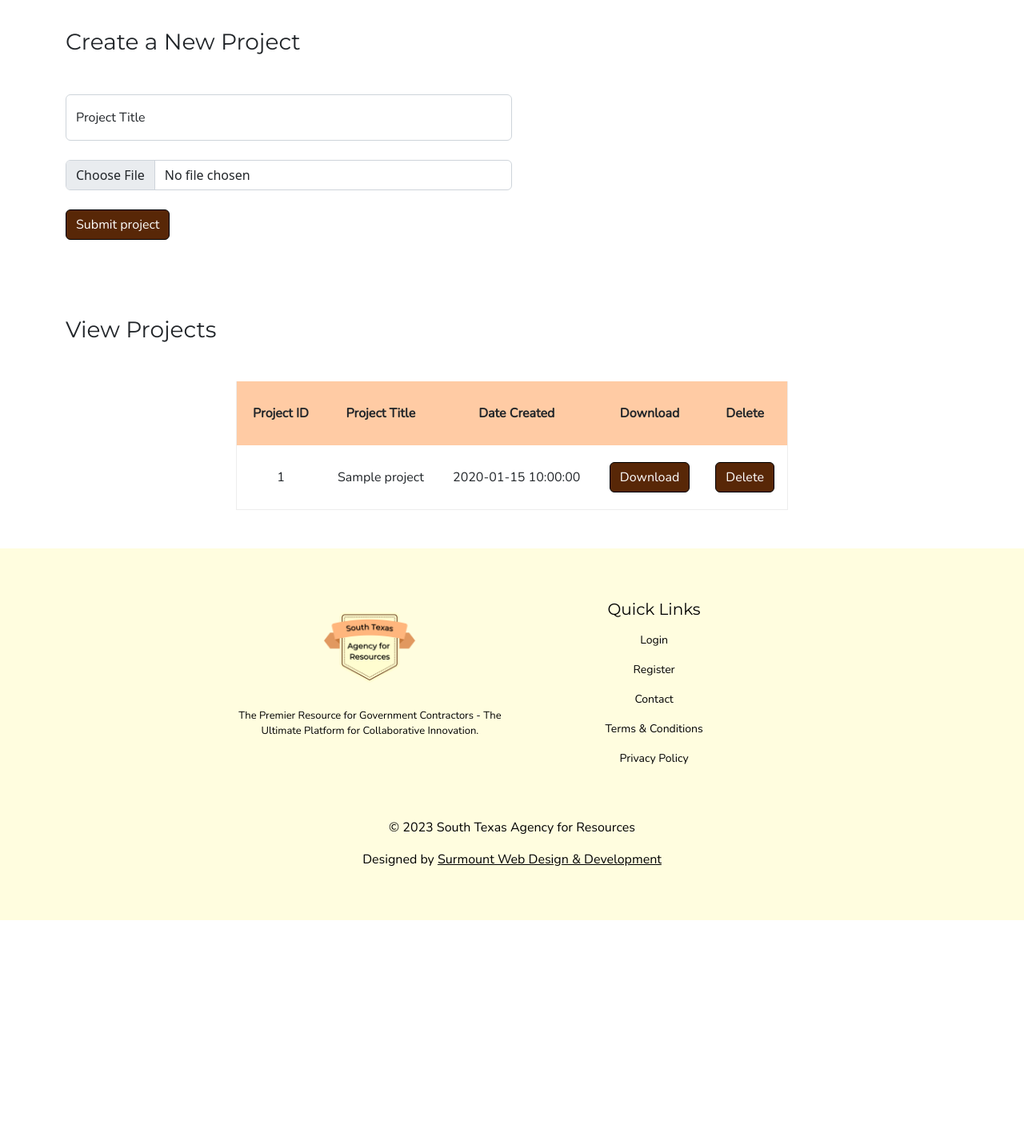
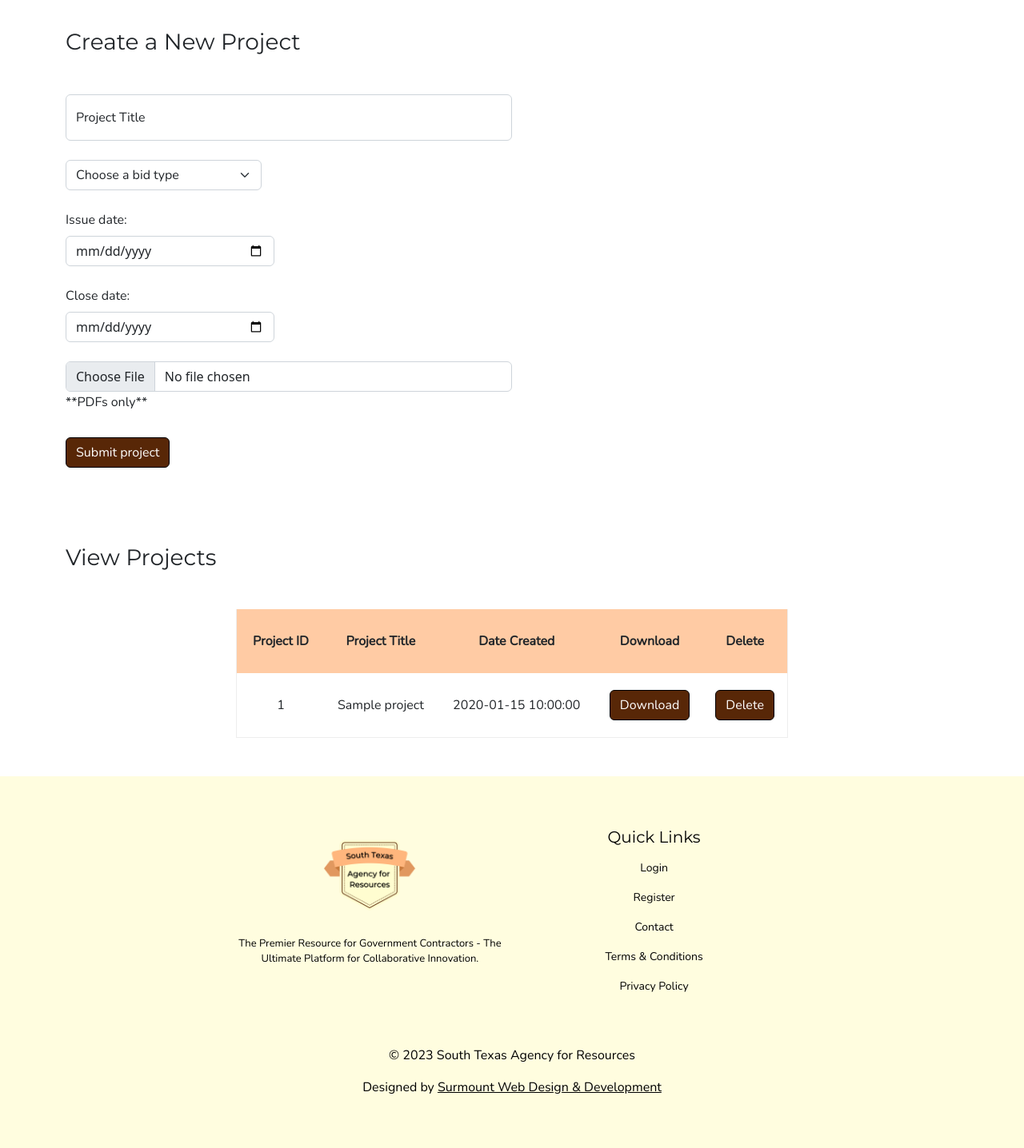
Before and after one commit to bharding216/star, a Python web app: template project/templates/manage_project.html in a window 1280 px wide. Shown: the part 262-1698 px from the top of the page at 80% size. Before the commit the page ends 1413 px from the top, so only its background shows below. Run offline with Jinja, Linux system fonts and the light colour scheme; the template is opened without the code that fills it: most values are stand-ins (such as "Sample title", 1, 10 or a date in 2020); some libraries are stand-ins or nearby versions.

Commit message:
revised doc upload

```diff
--- a/project/models.py
+++ b/project/models.py
@@ -55,3 +55,4 @@ class project_meta(db.Model):
     uploaded_by_user_id = db.Column(db.Integer)
     date_time_stamp = db.Column(DateTime)
     filename_uuid = db.Column(db.String(500))
+    file_path = db.Column(db.String(500))
--- a/project/templates/manage_project.html
+++ b/project/templates/manage_project.html
@@ -41,10 +41,35 @@
                 <label for="title">Project Title</label>
             </div>
 
+            <div class="mb-4">
+                <select name="bid_type" class="form-select"
+                    style="width:auto" id="bid_type">
+
+                    <option selected disabled="disabled">Choose a bid type</option>
+                    <option value="IFB">Invitation for Bid (IFB)</option>
+                    <option value="RFP">Request for Proposal (RFP)</option>
+                </select>
+            </div>
+
+            <div class="row">
+                <div class="col-6 col-md-3 mb-4">
+                    <label for="issue_date" class="form-label">Issue date:</label>
+                    <input type="date" id="issue_date" name="issue_date" class="form-control">
+                </div>
+            </div>
+
+            <div class="row">
+                <div class="col-6 col-md-3 mb-4">
+                    <label for="close_date" class="form-label">Close date:</label>
+                    <input type="date" id="close_date" name="close_date" class="form-control">
+                </div>
+            </div>
+
+
             <div class="mb-4 col-md-8 col-lg-6">
                 <input type="file" name="file" class="form-control">
+                <label for="file" class="form-label">**PDFs only**</label>
             </div>
-
 
             <button type="submit"
                 class="btn btn-primary"
@@ -93,7 +118,7 @@
                         </td>
 
                         <td class="text-center align-middle">
-                            <form action="{{ url_for('views.delete_project') }}" method="POST">
+                            <form action="{{ url_for('views.delete_project') }}" method="POST" onsubmit="return confirmDelete()">
                                 <input type="hidden" name="project_id" value="{{ project.id }}">
                                 <input type="hidden" name="title" value="{{ project.title }}">
                                 <input type="hidden" name="date_time_stamp" value="{{ project.date_time_stamp }}">
@@ -112,4 +137,17 @@
     </div>
 </div>
 
+
+<script>
+
+function confirmDelete() {
+    if (confirm("Are you sure you want to delete this record?")) {
+        return true;
+    } else {
+        return false;
+    }
+}
+
+</script>
+
 {% endblock %}
```
Also changed, not shown: project/views.py (+18 -1 lines), project/static/favicon.ico, 3 other files.
